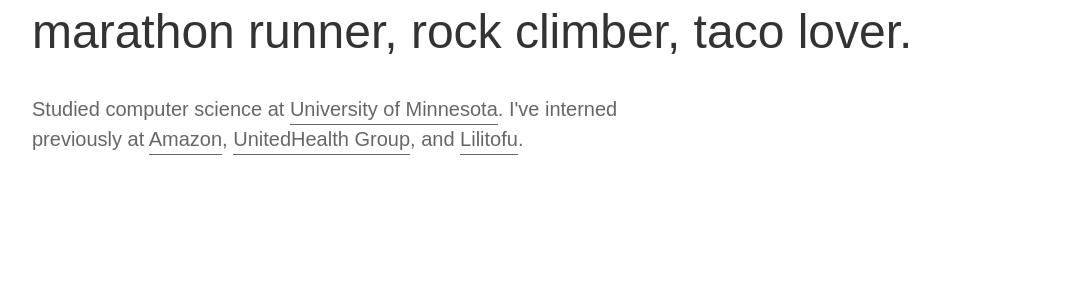
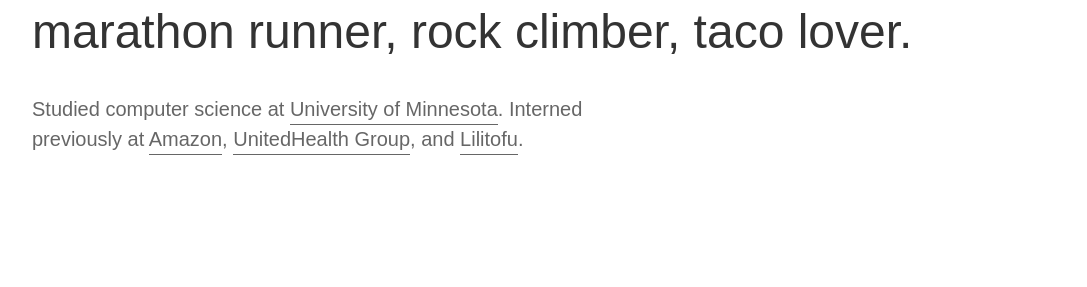
Before and after one commit to wuweiweiwu/wuweiweiwu.github.io, a Jekyll site: the page built from index.html, in a window 1280 px wide. Shown: the part 290-577 px from the top of the page, without its empty margins (96-1183 px from the left). Built offline with Jekyll 4.4.1, drawn with Linux system fonts in a browser that asks for light colours; some web fonts are replaced.

Commit message:
updating some stuff

```diff
--- a/index.html
+++ b/index.html
@@ -13,7 +13,7 @@
     </h1>
     <p class="mv0 f5 f4-ns lh-copy measure">
       Studied computer science at <a class="pb1-ns no-underline color-inherit bb color-animate hover-dark-red" href="https://twin-cities.umn.edu/">University of Minnesota</a>.
-      I've interned previously at <a class="pb1-ns no-underline color-inherit bb color-animate hover-dark-red" href="https://amazon.com">Amazon</a>,
+      Interned previously at <a class="pb1-ns no-underline color-inherit bb color-animate hover-dark-red" href="https://amazon.com">Amazon</a>,
       <a class="pb1-ns no-underline color-inherit bb color-animate hover-dark-red" href="http://www.unitedhealthgroup.com/">UnitedHealth Group</a>, and
       <a class="pb1-ns no-underline color-inherit bb color-animate hover-dark-red" href="https://www.lilitofu.com/">Lilitofu</a>.
     </p>
```
